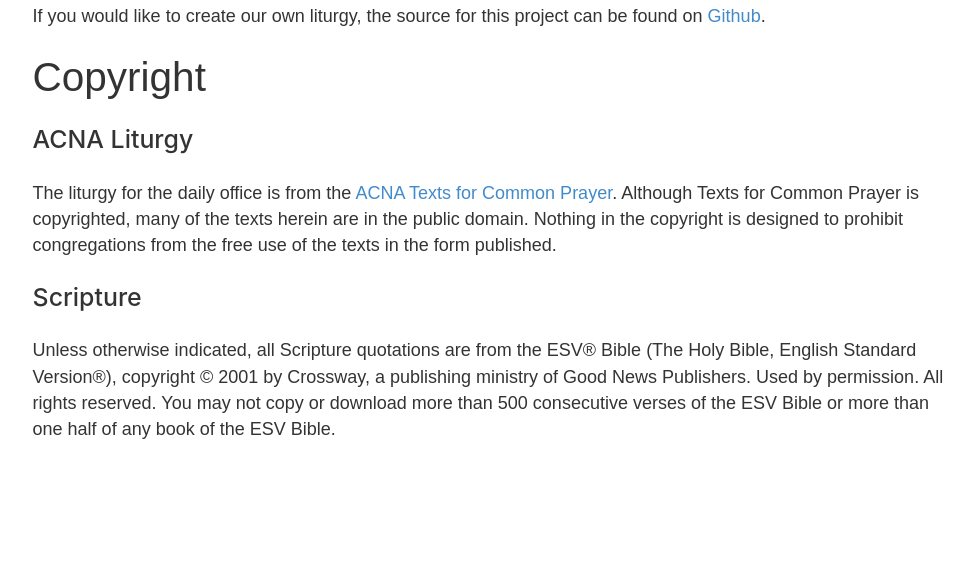
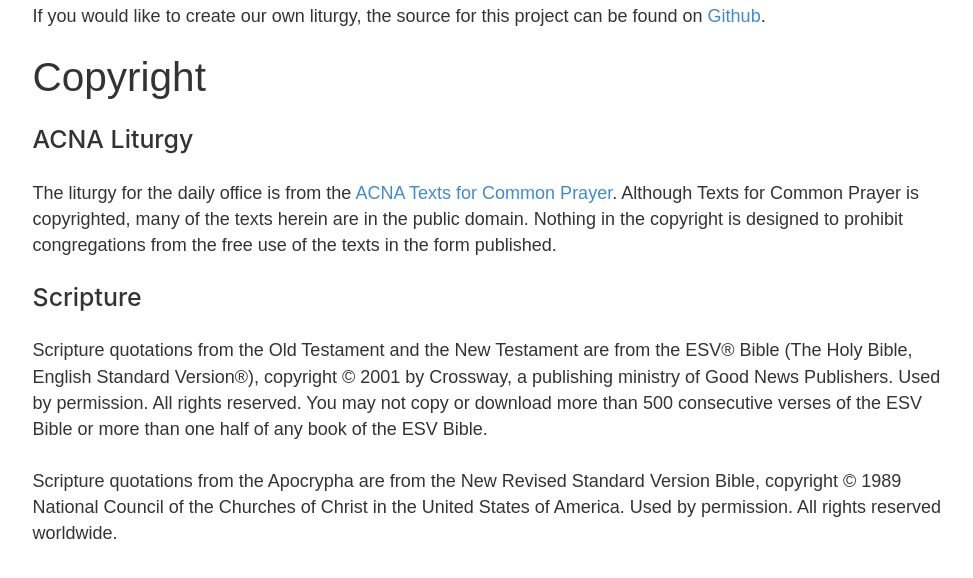
Before and after one commit to davidbettis/daily-office, a Gatsby site in the folder website/: page /about in a window 1280 px wide. Shown: the part 685-1263 px from the top of the page, without its empty margins (147-1120 px from the left). Before the commit the page ends 1179 px from the top, so only its background shows below. Built offline with nearby package versions, Linux system fonts and the light colour scheme; Gatsby itself is replaced by a stand-in of ours.

Commit message:
add copyright notice for apocrphya verses (NRSV)

```diff
--- a/website/src/pages/about.js
+++ b/website/src/pages/about.js
@@ -27,7 +27,9 @@
 
     <h3>Scripture</h3>
 
-    <p>Unless otherwise indicated, all Scripture quotations are from the ESV® Bible (The Holy Bible, English Standard Version®), copyright © 2001 by Crossway, a publishing ministry of Good News Publishers. Used by permission. All rights reserved. You may not copy or download more than 500 consecutive verses of the ESV Bible or more than one half of any book of the ESV Bible.</p>
+    <p>Scripture quotations from the Old Testament and the New Testament are from the ESV® Bible (The Holy Bible, English Standard Version®), copyright © 2001 by Crossway, a publishing ministry of Good News Publishers. Used by permission. All rights reserved. You may not copy or download more than 500 consecutive verses of the ESV Bible or more than one half of any book of the ESV Bible.</p>
+
+    <p>Scripture quotations from the Apocrypha are from the New Revised Standard Version Bible, copyright © 1989 National Council of the Churches of Christ in the United States of America. Used by permission. All rights reserved worldwide.</p>
 
   </Layout>
 )
```
